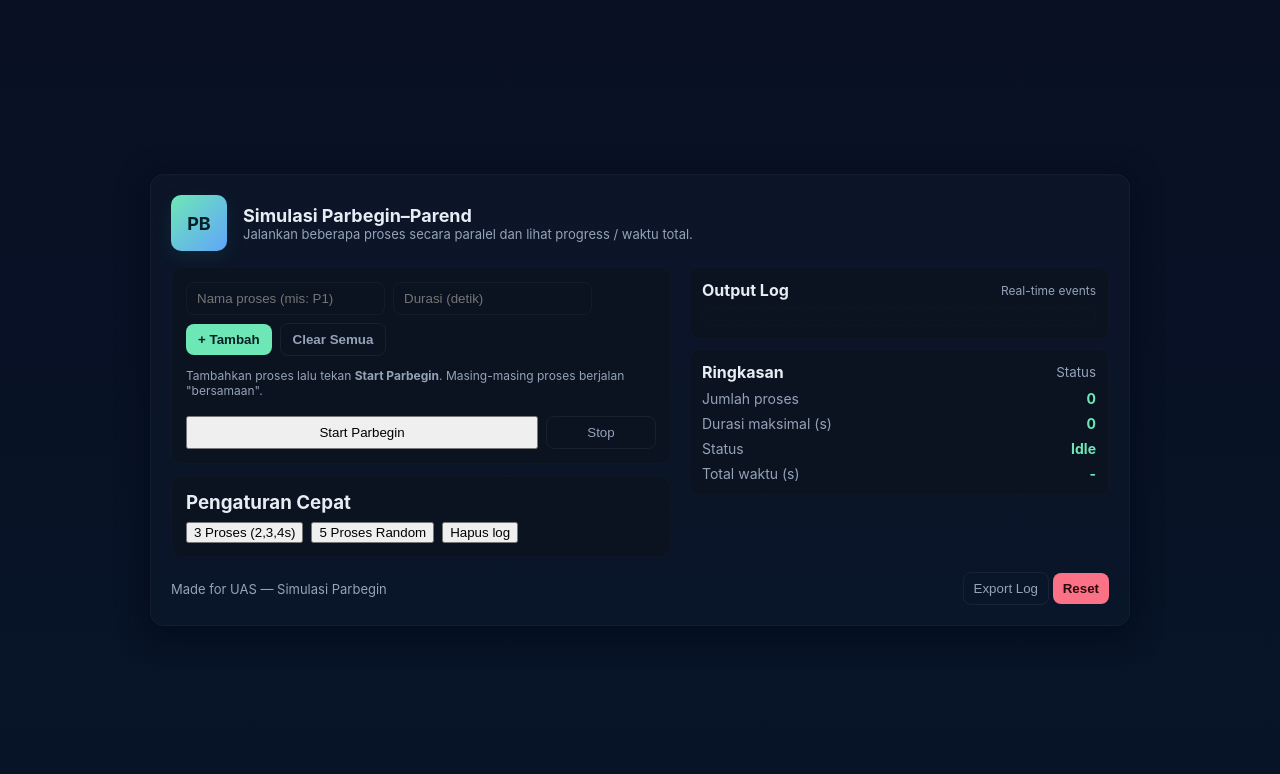
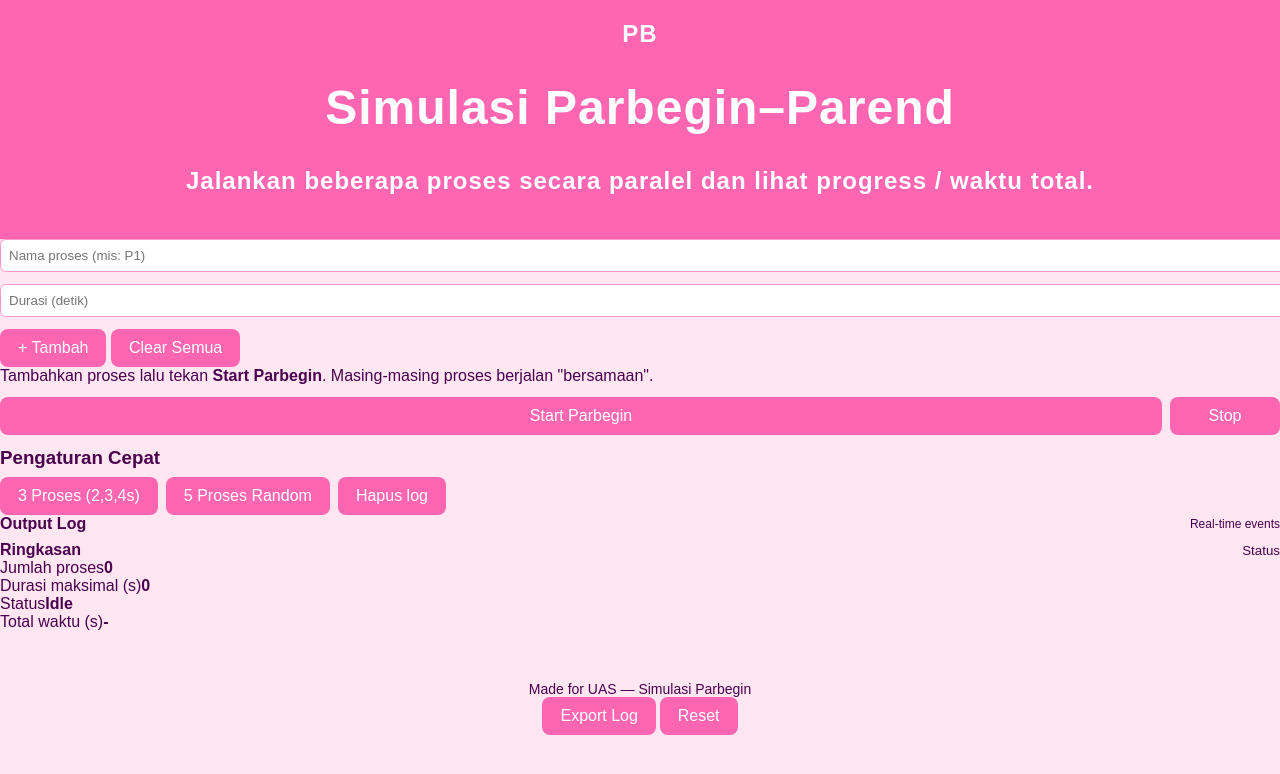
Before and after one commit to Naylaqa1234/Tubes-Sistem-Operasi-, a plain HTML site: page index.html in a window 1280 px wide. Drawn offline with Linux system fonts and the light colour scheme.

Commit message:
css dari ain

```diff
--- a/style.css
+++ b/style.css
@@ -1,107 +1,78 @@
-:root{
-  --bg:#0f1724; --card:#0b1220; --accent:#6EE7B7; --muted:#94A3B8; --glass: rgba(255,255,255,0.03);
-  --success:#34D399; --danger:#FB7185; --panel:#0b1220;
-  font-family: Inter, ui-sans-serif, system-ui, -apple-system, "Segoe UI", Roboto, "Helvetica Neue", Arial;
-}
-*{box-sizing:border-box}
-body{
-  margin:0;
-  background: linear-gradient(180deg,#091024 0%, #071427 100%);
-  color:#E6EEF3;
-  min-height:100vh;
-  display:flex;
-  align-items:center;
-  justify-content:center;
-  padding:24px;
-  gap:20px;
+/* === Tema Pink untuk Simulasi Parbegin === */
+
+body {
+  font-family: 'Poppins', sans-serif;
+  background-color: #ffe6f0; /* pink muda lembut */
+  color: #4a004e;
+  margin: 0;
+  padding: 0;
 }
 
-.app {
-  width:100%;
-  max-width:980px;
-  border-radius:14px;
-  padding:20px;
-  background: linear-gradient(180deg, rgba(255,255,255,0.02), rgba(255,255,255,0.01));
-  box-shadow: 0 6px 30px rgba(2,6,23,0.6);
-  border: 1px solid rgba(255,255,255,0.03);
+header {
+  background-color: #ff66b2;
+  color: white;
+  text-align: center;
+  padding: 20px;
+  font-size: 24px;
+  font-weight: bold;
+  letter-spacing: 1px;
+  box-shadow: 0 4px 6px rgba(0,0,0,0.1);
 }
 
-header{
-  display:flex;
-  gap:16px;
-  align-items:center;
-  margin-bottom:10px;
-}
-.logo{
-  width:56px;height:56px;border-radius:10px;
-  background:linear-gradient(135deg,var(--accent),#60A5FA);
-  display:flex;align-items:center;justify-content:center;
-  color:#052024;font-weight:700;font-size:18px;
-  box-shadow:0 6px 18px rgba(32,160,140,0.12);
-}
-h1{margin:0;font-size:18px}
-p.lead{margin:0;color:var(--muted);font-size:13px}
-
-.grid{
-  display:grid;
-  grid-template-columns: 1fr 420px;
-  gap:18px;
-  margin-top:16px;
+.container {
+  max-width: 800px;
+  margin: 40px auto;
+  background: white;
+  border-radius: 15px;
+  padding: 25px;
+  box-shadow: 0 4px 10px rgba(255,105,180,0.3);
 }
 
-/* left column: controls + list */
-.panel{
-  background:var(--panel);
-  padding:14px;
-  border-radius:12px;
-  border:1px solid rgba(255,255,255,0.02);
+button {
+  background-color: #ff66b2;
+  color: white;
+  border: none;
+  padding: 10px 18px;
+  border-radius: 8px;
+  cursor: pointer;
+  font-size: 16px;
+  transition: background 0.3s ease;
 }
 
-.controls{
-  display:flex;gap:8px;flex-wrap:wrap;margin-bottom:12px;
-  align-items:center;
-}
-.controls input[type="text"], .controls input[type="number"]{
-  background:transparent;border:1px solid rgba(255,255,255,0.04);padding:8px 10px;border-radius:8px;color:inherit;
-  outline:none; min-width:110px;
-}
-.controls button{
-  background:var(--accent); border:none; padding:8px 12px; border-radius:8px; cursor:pointer;
-  color:#052024; font-weight:600;
-}
-.controls .secondary{
-  background:transparent;border:1px solid rgba(255,255,255,0.06); color:var(--muted); font-weight:600;
+button:hover {
+  background-color: #ff3385;
 }
 
-.proc-list{display:flex;flex-direction:column;gap:10px; margin-top:6px; max-height:360px; overflow:auto; padding-right:6px;}
+input, select {
+  border: 1px solid #ff99cc;
+  border-radius: 6px;
+  padding: 8px;
+  width: 100%;
+  margin-bottom: 12px;
+}
 
-.proc {
-  display:flex; align-items:center; gap:12px; padding:10px; border-radius:10px;
-  background: linear-gradient(90deg, rgba(255,255,255,0.01), rgba(255,255,255,0.00));
-  border:1px solid rgba(255,255,255,0.02);
+table {
+  width: 100%;
+  border-collapse: collapse;
+  margin-top: 20px;
 }
-.proc .meta{flex:1; min-width:0}
-.proc .meta .title{font-weight:700}
-.proc .meta .sub{font-size:12px;color:var(--muted); margin-top:4px}
-.proc .actions button{background:transparent;border:none;color:var(--muted);cursor:pointer;padding:6px;border-radius:8px}
-.proc .bar{height:8px;background:rgba(255,255,255,0.03);border-radius:8px;margin-top:8px;overflow:hidden}
-.proc .bar > i{display:block;height:100%; width:0%; background:linear-gradient(90deg,var(--accent), #60A5FA); border-radius:8px; transition:width 0.2s linear}
 
-/* right column: log & summary */
-.log {display:flex;flex-direction:column; gap:10px;}
-.log .box{background:var(--panel); padding:12px; border-radius:10px; border:1px solid rgba(255,255,255,0.02);}
-.log .output{background:transparent; color:var(--muted); font-family: monospace; font-size:13px; max-height:300px; overflow:auto; padding:8px; border-radius:6px; border:1px dashed rgba(255,255,255,0.02)}
-.summary{display:flex;flex-direction:column;gap:8px}
-.summary .stat{display:flex;justify-content:space-between; color:var(--muted); font-size:14px}
-.summary .stat strong{color:var(--accent);}
+th {
+  background-color: #ff99cc;
+  color: white;
+  padding: 10px;
+}
 
-.hint{font-size:12px;color:var(--muted); margin-top:6px}
+td {
+  border: 1px solid #ffcce0;
+  padding: 10px;
+  text-align: center;
+}
 
-footer{margin-top:14px; display:flex; justify-content:space-between; align-items:center; color:var(--muted); font-size:13px;}
-.btn-danger{background:var(--danger);border:none;padding:8px 10px;border-radius:8px;color:#2B0A10; font-weight:700;cursor:pointer}
-.btn-secondary{background:transparent;border:1px solid rgba(255,255,255,0.06);padding:8px 10px;border-radius:8px;color:var(--muted);cursor:pointer}
-
-@media (max-width:920px){
-  .grid{grid-template-columns:1fr; }
-  .logo{display:none}
+footer {
+  text-align: center;
+  margin-top: 40px;
+  padding: 10px;
+  color: #4a004e;
+  font-size: 14px;
 }
```
